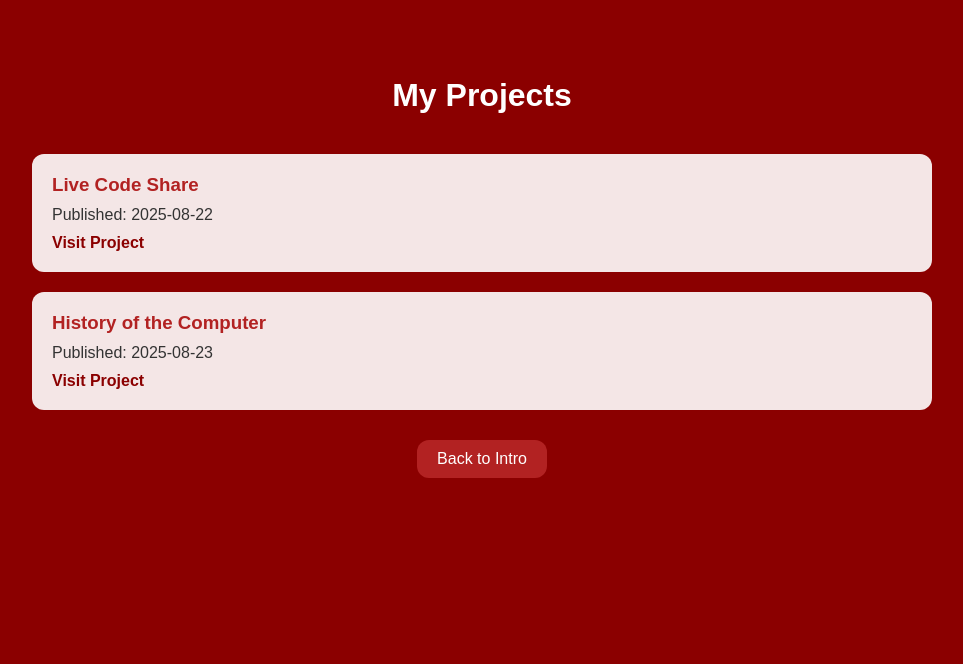
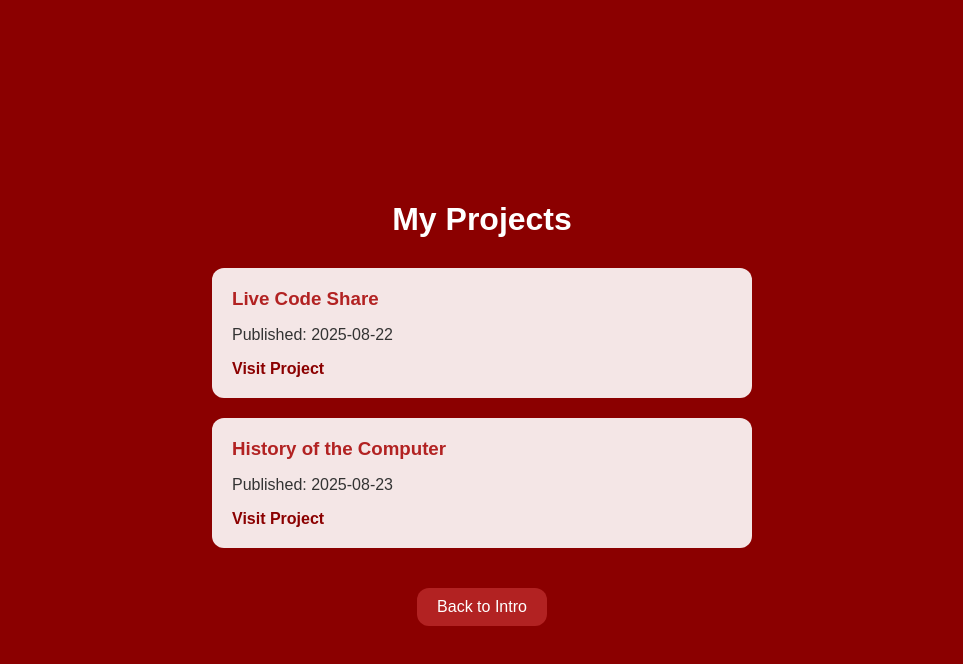
Before and after one commit to sbrlei02/My-Portfolio, a plain HTML site: page index.html in a window 1280 px wide. Both pictures are taken after a click on the button "View My Works". Shown: the whole page, without its empty margins (158-1121 px from the left). Drawn offline with Linux system fonts and the light colour scheme.

Commit message:
Update index.html

```diff
--- a/index.html
+++ b/index.html
@@ -10,20 +10,27 @@ body, html {
     padding: 0;
     font-family: 'Arial', sans-serif;
     height: 100%;
-    overflow: hidden;
     background-color: #8B0000; /* Darker crimson */
     color: white;
 }
+
 a { text-decoration: none; color: inherit; }
 
-#intro {
+.section {
+    display: none;
+    min-height: 100vh;
+    width: 100%;
     display: flex;
     flex-direction: column;
     justify-content: center;
     align-items: center;
-    height: 100vh;
     text-align: center;
-    position: relative;
+    padding: 30px;
+    box-sizing: border-box;
+}
+
+#intro {
+    display: flex; /* Default visible */
 }
 
 #intro h1 {
@@ -60,19 +67,9 @@ a { text-decoration: none; color: inherit; }
     transform: scale(1.05);
 }
 
-#works, #about {
-    display: none;
-    padding: 50px;
-    max-width: 900px;
-    margin: auto;
-    overflow: hidden;
-}
-
-#works h2, #about h2 {
-    text-align: center;
-    margin-bottom: 40px;
+h2 {
+    margin-bottom: 30px;
     font-size: 2rem;
-    color: white;
 }
 
 .project {
@@ -82,6 +79,9 @@ a { text-decoration: none; color: inherit; }
     border-radius: 12px;
     color: #333;
     transition: transform 0.3s, box-shadow 0.3s;
+    width: 100%;
+    max-width: 500px;
+    text-align: left;
 }
 
 .project:hover {
@@ -94,18 +94,13 @@ a { text-decoration: none; color: inherit; }
     color: #B22222;
 }
 
-.project p {
-    margin: 0 0 10px 0;
-}
-
 .project a {
     color: #8B0000;
     font-weight: bold;
 }
 
 .back-btn {
-    display: block;
-    margin: 30px auto 0 auto;
+    margin-top: 20px;
     padding: 10px 20px;
     background-color: #B22222;
     color: white;
@@ -124,7 +119,7 @@ a { text-decoration: none; color: inherit; }
 /* About Section */
 .about-container {
     text-align: center;
-    color: white;
+    max-width: 700px;
 }
 
 .about-container img {
@@ -139,8 +134,6 @@ a { text-decoration: none; color: inherit; }
 .about-container p {
     font-size: 1.1rem;
     line-height: 1.6;
-    max-width: 700px;
-    margin: auto;
     margin-bottom: 20px;
 }
 
@@ -168,7 +161,7 @@ a { text-decoration: none; color: inherit; }
 </head>
 <body>
 
-<div id="intro">
+<div id="intro" class="section">
     <h1>Welcome to My Portfolio</h1>
     <p>Check out all the websites and projects I've created.</p>
     <div class="btn-container">
@@ -177,7 +170,7 @@ a { text-decoration: none; color: inherit; }
     </div>
 </div>
 
-<div id="works">
+<div id="works" class="section">
     <h2>My Projects</h2>
 
     <div class="project">
@@ -195,7 +188,7 @@ a { text-decoration: none; color: inherit; }
     <button class="back-btn" onclick="backToIntro()">Back to Intro</button>
 </div>
 
-<div id="about">
+<div id="about" class="section">
     <h2>About the Developer</h2>
     <div class="about-container">
         <img src="https://scontent.fmnl33-1.fna.fbcdn.net/v/t39.30808-6/538170270_843339668074898_2442000477605967386_n.jpg?_nc_cat=100&ccb=1-7&_nc_sid=6ee11a&_nc_eui2=AeG2FabTmCVrfaTPXxkkSvmw3tVZEUJyhzre1VkRQnKHOhf_Xy0cJjZGl94izVXvcRdSncFImMfM-4g3cAW9zPKQ&_nc_ohc=H69fSPdh8XUQ7kNvwFisJ4y&_nc_oc=Adlu3-PmRoZNNfUnfz_ONvaZbilcEKy841sTFu_3Wq9zQboRbz0PAQVw0_yGbgiE2Go&_nc_zt=23&_nc_ht=scontent.fmnl33-1.fna&_nc_gid=5zrWQfjl5Bh_wnsV7kgUbw&oh=00_AfUoAYwJuEEuYlX1F0YA4dzE_4Nc3aNQEa51frUDPtvL1A&oe=68AF46A2" alt="Profile Picture">
@@ -216,13 +209,13 @@ a { text-decoration: none; color: inherit; }
 function showWorks() {
     document.getElementById('intro').style.display = 'none';
     document.getElementById('about').style.display = 'none';
-    document.getElementById('works').style.display = 'block';
+    document.getElementById('works').style.display = 'flex';
 }
 
 function showAbout() {
     document.getElementById('intro').style.display = 'none';
     document.getElementById('works').style.display = 'none';
-    document.getElementById('about').style.display = 'block';
+    document.getElementById('about').style.display = 'flex';
 }
 
 function backToIntro() {
```
